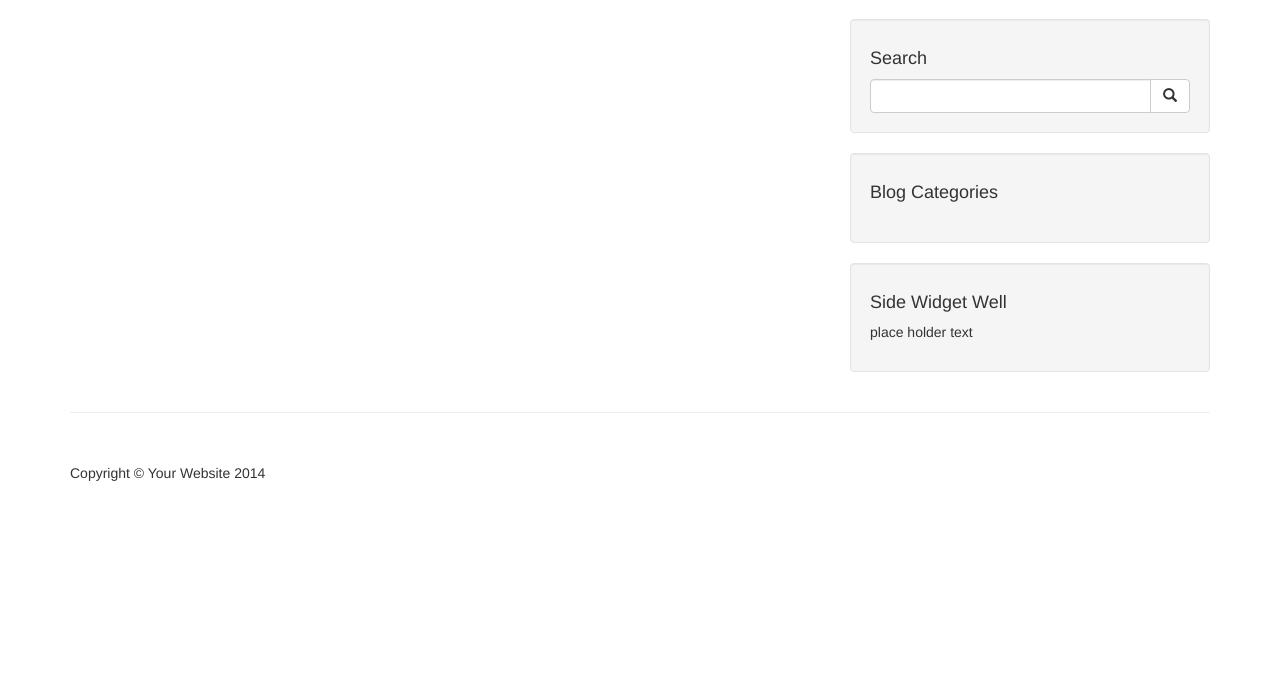
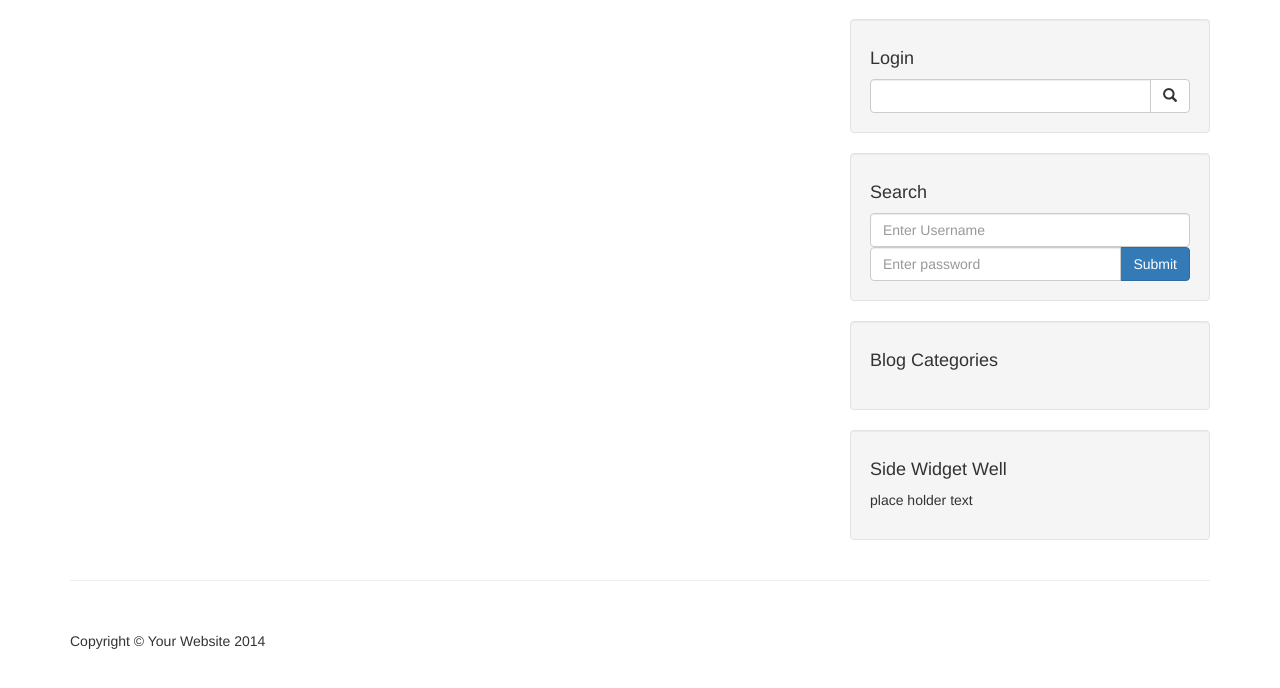
Before and after one commit to mroloff2019/CMS_PROJECT, a PHP site: page /index.php in a window 1280 px wide. Shown: the part 51-739 px from the top of the page. Run offline with PHP 8.4, Linux system fonts and the light colour scheme; data that the repository does not hold is empty.

Commit message:
update sidebar.php
login fields added to sidebar

```diff
--- a/CMS/includes/sidebar.php
+++ b/CMS/includes/sidebar.php
@@ -8,7 +8,7 @@
 
                 <!-- Blog Search Well -->
                 <div class="well">
-                    <h4>Search</h4>
+                    <h4>Login</h4>
                     <form action="search.php" method="post">
                     <div class="input-group">
                         <input name="search" type="text" class="form-control">
@@ -21,6 +21,45 @@
                     </form><!-------search form -->
                     <!-- /.input-group -->
                 </div>
+
+
+<!-- Login -->
+<div class="well">
+<h4>Search</h4>
+<form action="includes/login.php" method="post">
+<div class="from-group">
+<input name="username" type="text" class="form-control" placeholder="Enter Username">
+
+</div>
+<div class="input-group">
+<input name="password" type="password" class="form-control" placeholder="Enter password">
+<span class="input-group-btn">
+   <button class="btn btn-primary" name="login" type="submit">Submit
+
+   </button>
+
+
+
+
+
+</span>
+</div>
+
+
+
+
+</form><!-------search form -->
+<!-- /.input-group -->
+</div>
+
+
+
+
+
+
+
+
+
 
 
 
```
